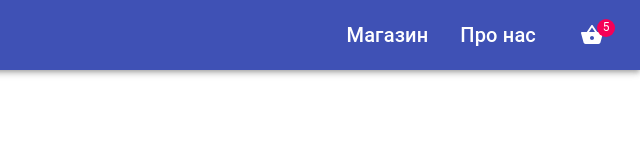
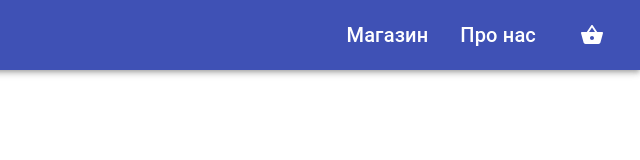
Before and after one commit to yaromyrshmid/totem-shop, a Gatsby site: page /checkout in a window 1280 px wide. Shown: the full height of the page, 640-1280 px from the left. Built offline with nearby package versions, Linux system fonts and the light colour scheme; Gatsby itself is replaced by a stand-in of ours.

Commit message:
Removed hardcoded cart items quantity

```diff
--- a/src/components/Cart/CartHeaderButton.js
+++ b/src/components/Cart/CartHeaderButton.js
@@ -2,9 +2,9 @@ import React from "react"
 import { Box, IconButton, makeStyles, Typography } from "@material-ui/core"
 import ShoppingBasket from "@material-ui/icons/ShoppingBasket"
 
-const CartHeaderButton = ({ onClick }) => {
+const CartHeaderButton = ({ onClick, itemCount }) => {
   const classes = useStyles()
-  const itemCount = 5
+
   return (
     <IconButton
       aria-label="open drawer"
```
